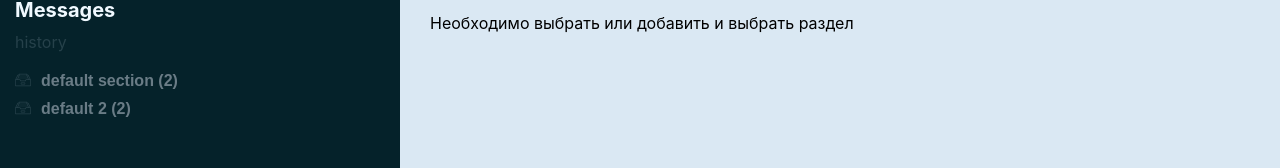
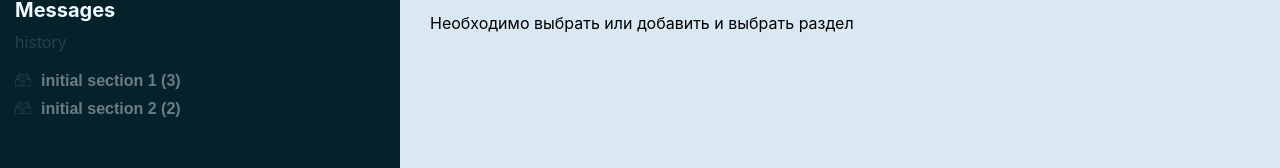
Before and after one commit to sanyamaks/questions-messenger-test, a React (Create React App) app: page / in a window 1280 px wide. Shown: the part 148-316 px from the top of the page. Built offline with nearby package versions, Linux system fonts and the light colour scheme.

Commit message:
Add adding new section

```diff
--- a/src/components/Sidebar/Sidebar.js
+++ b/src/components/Sidebar/Sidebar.js
@@ -1,15 +1,34 @@
-import React from "react";
+import React, { useContext } from "react";
 import "./Sidebar.scss";
 import Profile from "../Profile/Profile";
 import MsgSectionContainer from "../MsgSectionContainer/MsgSectionContainer";
+import { Context } from "../../store/Store";
 
 const Sidebar = () => {
+  const [state, dispatch] = useContext(Context);
+
+  const handleClick = (event) => {
+    event.preventDefault();
+    dispatch({
+      type: "ADD_SECTION",
+      payload: {
+        id: state.currentId,
+        title: `section ${state.currentId}`,
+        currentId: 0,
+        messages: [],
+      },
+    });
+    dispatch({ type: "UPDATE_SECTION_ID" });
+  };
+
   return (
     <div className="sidebar">
       <Profile />
       <MsgSectionContainer />
       <div className="sidebar__button-container">
-          <button className="sidebar__button">Add</button>
+        <button className="sidebar__button" onClick={handleClick}>
+          Add
+        </button>
       </div>
     </div>
   );
--- a/src/components/Sidebar/Sidebar.scss
+++ b/src/components/Sidebar/Sidebar.scss
@@ -5,6 +5,7 @@
   min-width: 400px;
   max-width: 400px;
   min-height: 100vh;
+  max-height: 100vh;
   height: 100%;
 
   &__button-container {
--- a/src/store/Reducer.js
+++ b/src/store/Reducer.js
@@ -4,6 +4,16 @@ const Reducer = (state, action) => {
       return {
         ...state,
         activeSection: action.payload,
+      };
+    case "ADD_SECTION":
+      return {
+        ...state,
+        sections: [...state.sections, action.payload],
+      };
+    case "UPDATE_SECTION_ID":
+      return {
+        ...state,
+        currentId: state.currentId + 1,
       };
     case "ADD_MESSAGE":
       return {
@@ -12,19 +22,19 @@ const Reducer = (state, action) => {
           if (section.id === state.activeSection) {
             section.messages.push(action.payload);
           }
-          return section
+          return section;
         }),
       };
-    case 'UPDATE_MESSAGE_ID':
+    case "UPDATE_MESSAGE_ID":
       return {
         ...state,
         sections: state.sections.map((section) => {
           if (section.id === state.activeSection) {
             section.currentId += 1;
           }
-          return section
-        })
-      }
+          return section;
+        }),
+      };
     default:
       return state;
   }
--- a/src/store/Store.js
+++ b/src/store/Store.js
@@ -3,18 +3,23 @@ import Reducer from "./Reducer";
 
 const initialState = {
     activeSection: null,
-    currentId: 10,
+    currentId: 2,
     sections: [
         {
-            id: 4,
-            title: 'default section',
-            currentId: 15,
+            id: 0,
+            title: 'initial section 1',
+            currentId: 3,
             messages: [
                 {
-                    id: 1,
+                    id: 0,
                     title: 'Default question message 1',
                     time: new Date(2021, 0, 22),
                     isSuccess: true,
+                },
+                {
+                    id: 1,
+                    title: 'Default question message 2',
+                    time: new Date(2021, 0, 21),
                 },
                 {
                     id: 2,
@@ -24,18 +29,18 @@ const initialState = {
             ]
         },
         {
-            id: 5,
-            title: 'default  2',
-            currentId: 18,
+            id: 1,
+            title: 'initial section 2',
+            currentId: 2,
             messages: [
                 {
-                    id: 1,
+                    id: 0,
                     title: 'Default question message 11',
                     time: new Date(2021, 0, 20),
                     isSuccess: false,
                 },
                 {
-                    id: 2,
+                    id: 1,
                     title: 'Default question message 22',
                     time: new Date(2021, 0, 19),
                     isSuccess: true,
```
